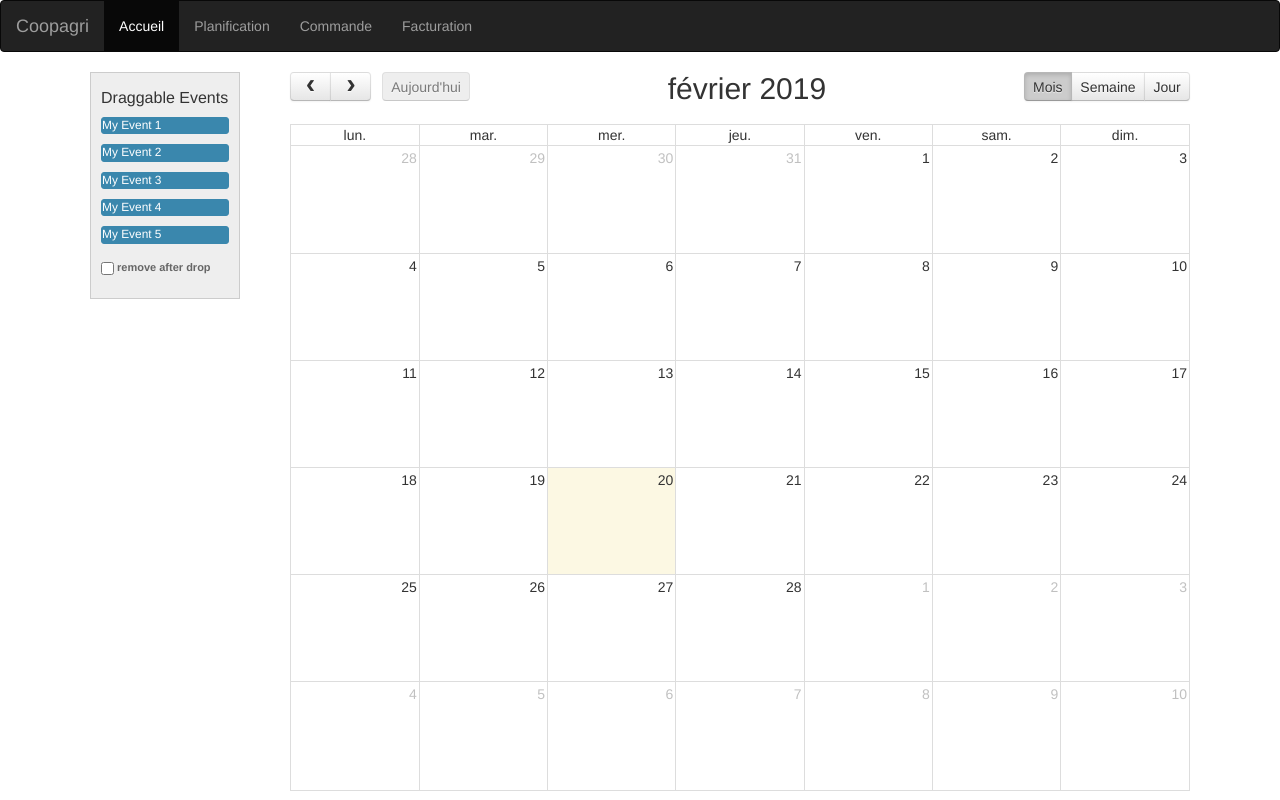
After one commit to VisserV/coopagri, a PHP site: template include/pages/calendrier.inc.php in a window 1280 px wide. The commit adds this page. Run offline with PHP 8.4, Linux system fonts and the light colour scheme; the template is opened without the code that fills it, so the values that code supplies are empty; a stand-in replaces the project's code that opens the database connection.

Commit message:
CSS calendrier

```diff
--- /dev/null
+++ b/css/calendrier.css
@@ -0,0 +1,47 @@
+body {
+  margin-top: 40px;
+  text-align: center;
+  font-size: 14px;
+  font-family: "Lucida Grande",Helvetica,Arial,Verdana,sans-serif;
+}
+
+#wrap {
+  width: 1100px;
+  margin: 0 auto;
+}
+
+#external-events {
+  float: left;
+  width: 150px;
+  padding: 0 10px;
+  border: 1px solid #ccc;
+  background: #eee;
+  text-align: left;
+}
+
+#external-events h4 {
+  font-size: 16px;
+  margin-top: 0;
+  padding-top: 1em;
+}
+
+#external-events .fc-event {
+  margin: 10px 0;
+  cursor: pointer;
+}
+
+#external-events p {
+  margin: 1.5em 0;
+  font-size: 11px;
+  color: #666;
+}
+
+#external-events p input {
+  margin: 0;
+  vertical-align: middle;
+}
+
+#calendar {
+  float: right;
+  width: 900px;
+}
--- a/include/footer.inc.php
+++ b/include/footer.inc.php
@@ -4,5 +4,11 @@
     </div>
     <script src="https://ajax.googleapis.com/ajax/libs/jquery/3.3.1/jquery.min.js"></script>
     <script src="https://maxcdn.bootstrapcdn.com/bootstrap/3.4.0/js/bootstrap.min.js"></script>
+    <script src='./js/lib/moment.min.js'></script>
+    <script src='./js/lib/jquery.min.js'></script>
+    <script src='./js/lib/jquery-ui.min.js'></script>
+    <script src='./js/fullcalendar.js'></script>
+    <script src='./js/locale/fr.js'></script>
+    <script src='./js/calendrier.js'></script>
   </body>
 </html>
--- a/include/header.inc.php
+++ b/include/header.inc.php
@@ -7,8 +7,11 @@
 
      <meta charset="utf-8">
 
+     <link rel="stylesheet" href="css/reset.css">
+     <link href='./css/fullcalendar.css' rel='stylesheet'/>
+     <link href='./css/fullcalendar.print.css' rel='stylesheet' media='print'/>
+     <link href='./css/calendrier.css' rel='stylesheet'/>
      <link rel="stylesheet" href="https://maxcdn.bootstrapcdn.com/bootstrap/3.4.0/css/bootstrap.min.css">
-     <link rel="stylesheet" href="css/reset.css">
 </head>
 
 <body>
@@ -19,12 +22,10 @@
        <a class="navbar-brand" href="#">Coopagri</a>
      </div>
      <ul class="nav navbar-nav">
-           <li class="active"><a href="#">Accueil</a></li>
-           <li><a href="./include/pages/calendrier.php">Planification</a></li>
+       <li class="active"><a href="index.php?page=0">Accueil</a></li>
+       <li><a href="index.php?page=11">Planification</a></li>
        <li><a href="#">Commande</a></li>
        <li><a href="#">Facturation</a></li>
      </ul>
    </div>
  </nav>
-
-          <div class="container-fluid">
--- /dev/null
+++ b/include/pages/calendrier.inc.php
@@ -0,0 +1,20 @@
+<div id='wrap'>
+
+  <div id='external-events'>
+    <h4>Draggable Events</h4>
+    <div class='fc-event'>My Event 1</div>
+    <div class='fc-event'>My Event 2</div>
+    <div class='fc-event'>My Event 3</div>
+    <div class='fc-event'>My Event 4</div>
+    <div class='fc-event'>My Event 5</div>
+    <p>
+      <input type='checkbox' id='drop-remove' />
+      <label for='drop-remove'>remove after drop</label>
+    </p>
+  </div>
+
+  <div id='calendar'></div>
+
+  <div style='clear:both'></div>
+
+</div>
--- a/include/texte.inc.php
+++ b/include/texte.inc.php
@@ -15,7 +15,9 @@ case 0:
 	include_once('pages/accueil.inc.php');
 	break;
 	// page insertion nouveau client
-
+case 11:
+	include_once('pages/calendrier.inc.php');
+	break;
 default : 	include_once('pages/accueil.inc.php');
 }
 
--- /dev/null
+++ b/js/calendrier.js
@@ -0,0 +1,46 @@
+$(document).ready(function() {
+
+
+  /* initialize the external events
+  -----------------------------------------------------------------*/
+
+  $('#external-events .fc-event').each(function() {
+
+    // store data so the calendar knows to render an event upon drop
+    $(this).data('event', {
+      title: $.trim($(this).text()), // use the element's text as the event title
+      stick: true // maintain when user navigates (see docs on the renderEvent method)
+    });
+
+    // make the event draggable using jQuery UI
+    $(this).draggable({
+      zIndex: 999,
+      revert: true,      // will cause the event to go back to its
+      revertDuration: 0  //  original position after the drag
+    });
+
+  });
+
+
+  /* initialize the calendar
+  -----------------------------------------------------------------*/
+
+  $('#calendar').fullCalendar({
+    header: {
+      left: 'prev,next today',
+      center: 'title',
+      right: 'month,agendaWeek,agendaDay'
+    },
+    editable: true,
+    droppable: true, // this allows things to be dropped onto the calendar
+    drop: function() {
+      // is the "remove after drop" checkbox checked?
+      if ($('#drop-remove').is(':checked')) {
+        // if so, remove the element from the "Draggable Events" list
+        $(this).remove();
+      }
+    }
+  });
+
+
+});
```
Also changed, not shown: include/pages/calendrier.php (deleted, +0 -136 lines). Lines whose indentation alone changed are shown as unchanged.
